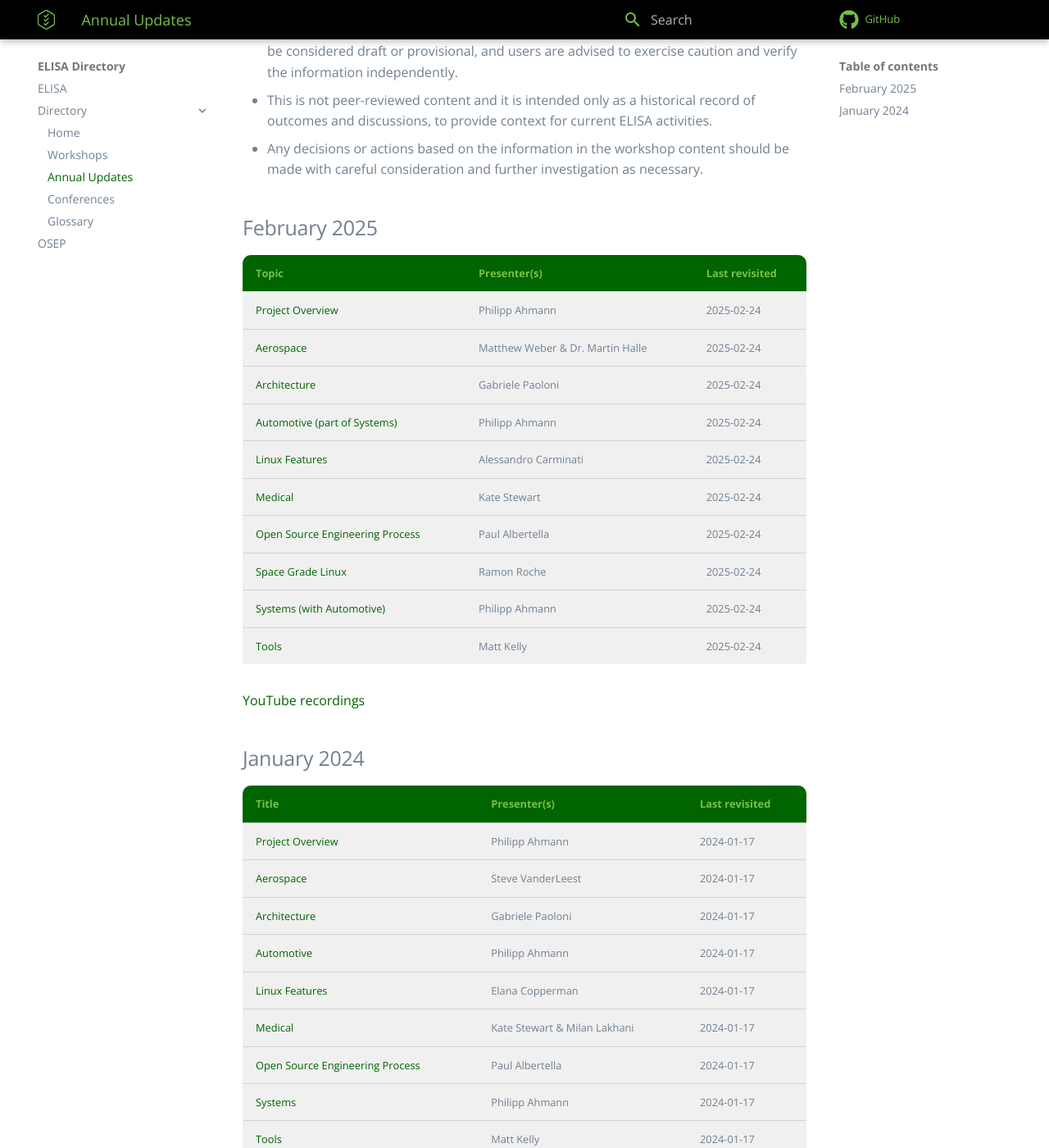
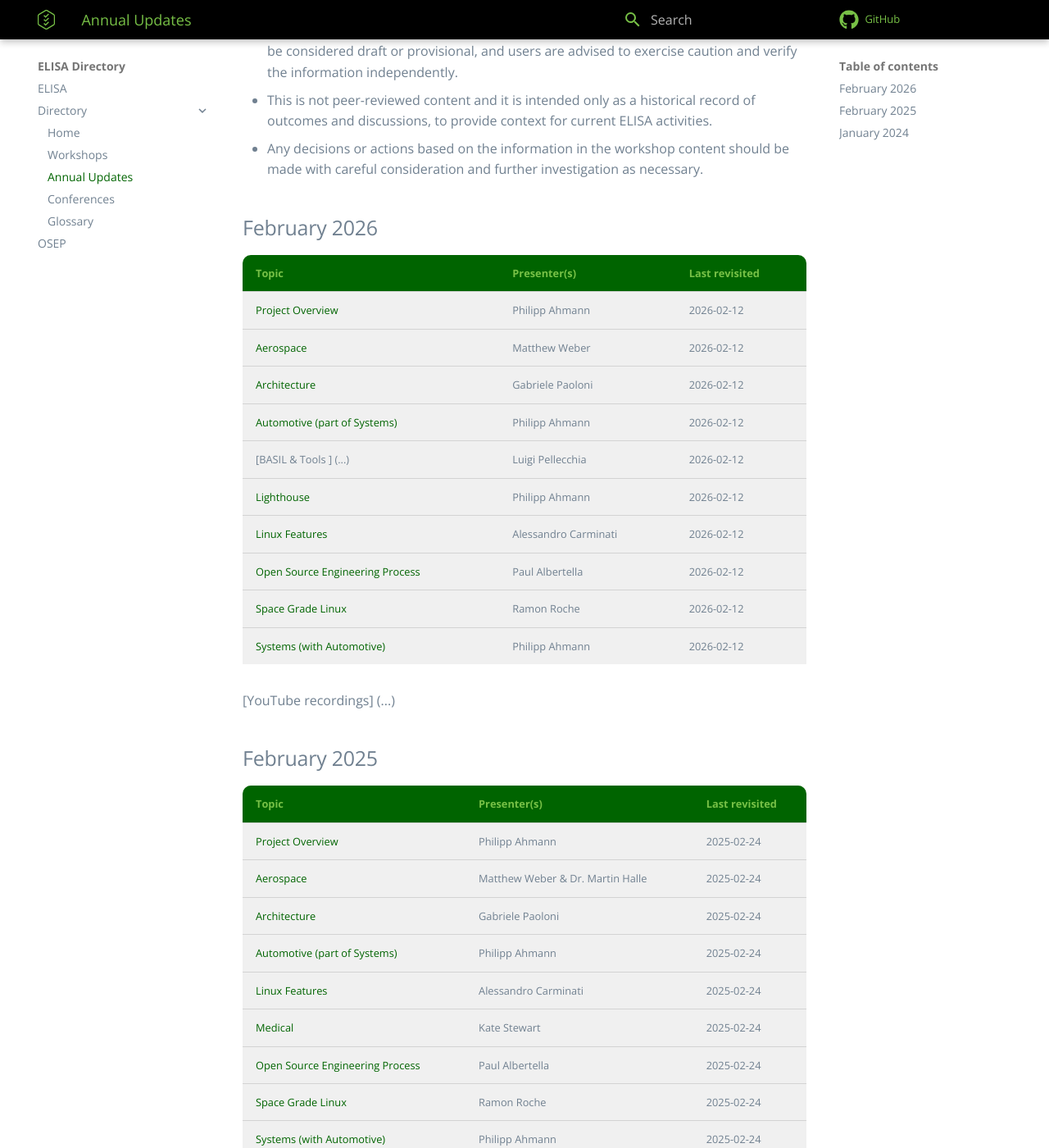
Before and after one commit to elisa-tech/directory, an MkDocs documentation site: the page built from docs/annual-update/index.md, in a window 1280 px wide and 1400 px high, scrolled down 566 px. Shown: the whole window at 82% size. Built offline with MkDocs 1.6.1 and Material for MkDocs 9.7.7, drawn with Linux system fonts in a browser that asks for light colours; comment, search, counter and statistics services are not loaded.

Commit message:
Add first set of documents pending YouTube and BASIL
Signed-off-by: Philipp Ahmann <philipp.ahmann@de.bosch.com>

```diff
--- a/docs/annual-update/index.md
+++ b/docs/annual-update/index.md
@@ -17,6 +17,24 @@ The updates typically include the following topics:
 * This is not peer-reviewed content and it is intended only as a historical record of outcomes and discussions, to provide context for current ELISA activities.
 * Any decisions or actions based on the information in the workshop content should be made with careful consideration and further investigation as necessary.
 
+## February 2026
+
+| Topic | Presenter(s) | Last revisited |
+| ----- | ------------ | -------------- |
+| [Project Overview](2026-02/ELISA_Project_Overview_2026.pdf)| Philipp Ahmann | 2026-02-12 |
+| [Aerospace](2026-02/Aerospace_WG_Updates_2026.pdf) | Matthew Weber | 2026-02-12 |
+| [Architecture](2026-02/Safety_Architecture_WG_Updates_2026.pdf)| Gabriele Paoloni | 2026-02-12 |
+| [Automotive (part of Systems)](2026-02/Systems_and_Automotive_WG_Updates_2026.pdf)| Philipp Ahmann | 2026-02-12 |
+| [BASIL & Tools ] (...) | Luigi Pellecchia | 2026-02-12 |
+| [Lighthouse](2026-02/Systems_and_Automotive_WG_Updates_2026.pdf)| Philipp Ahmann | 2026-02-12 |
+| [Linux Features](2026-02/Linux_Features_WG_Updates_2026.pdf)| Alessandro Carminati | 2026-02-12 |
+| [Open Source Engineering Process](2026-02/OSEP_WG_Updates_2026.pdf)| Paul Albertella | 2026-02-12 |
+| [Space Grade Linux](2026-02/Space_Grade_Linux_SIG_Updates_2026.pdf)| Ramon Roche | 2026-02-12 |
+| [Systems (with Automotive)](2026-02/Systems_and_Automotive_WG_Updates_2026.pdf)| Philipp Ahmann | 2026-02-12 |
+
+
+[YouTube recordings] (...)
+
 ## February 2025
 
 | Topic | Presenter(s) | Last revisited |
@@ -32,7 +50,7 @@ The updates typically include the following topics:
 | [Systems (with Automotive)](2025-02/Systems_and_Automotive_WG_Updates_2025.pdf)| Philipp Ahmann | 2025-02-24 |
 | [Tools](2025-02/Tools_WG_Updates_2025.pdf)| Matt Kelly | 2025-02-24 |
 
- [YouTube recordings](https://www.youtube.com/playlist?list=PLuDNrzTpK8zqkRmHEDxIuULGob00YUaou)
+[YouTube recordings](https://www.youtube.com/playlist?list=PLuDNrzTpK8zqkRmHEDxIuULGob00YUaou)
 
 ## January 2024
 
```
Also changed, not shown: 8 other files.
